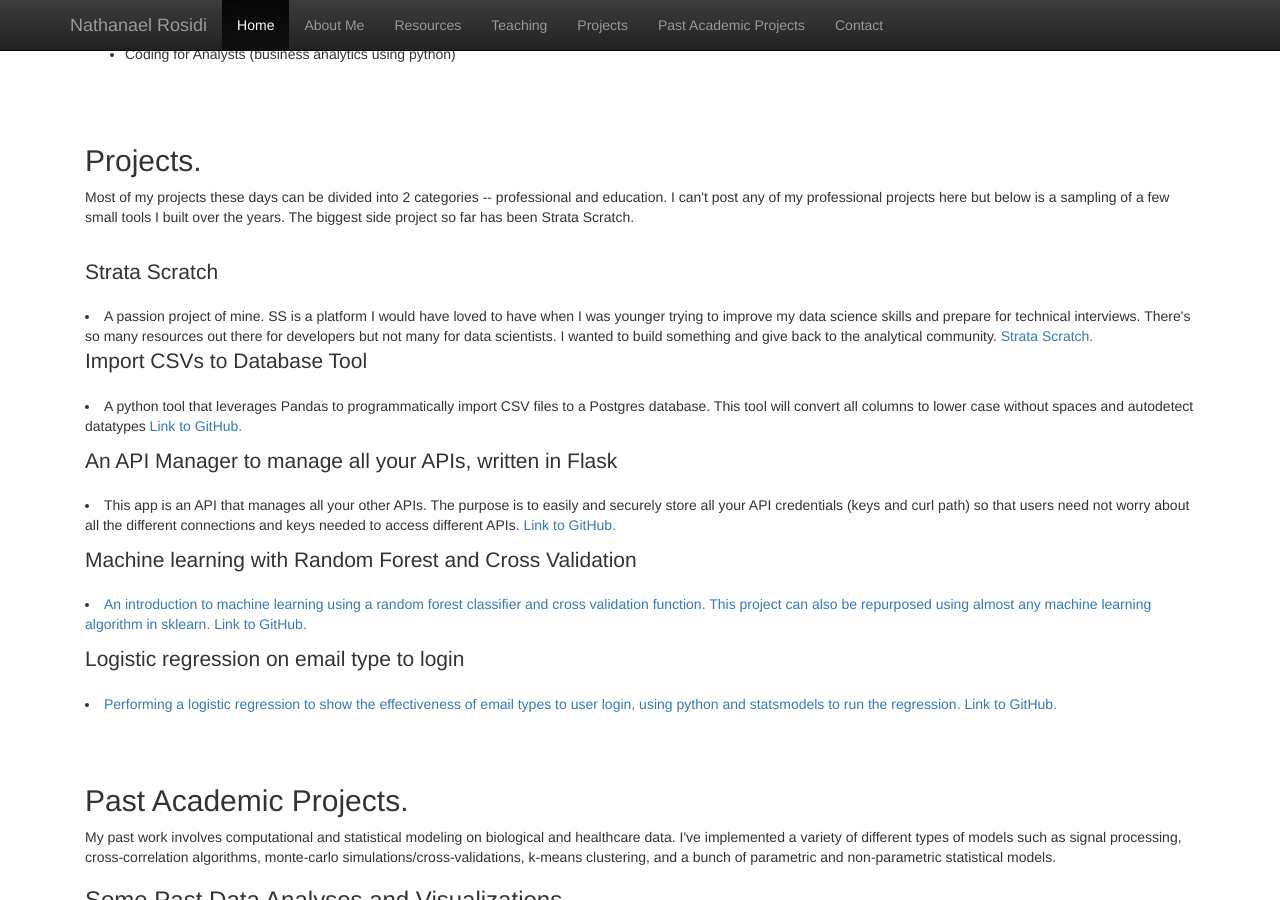
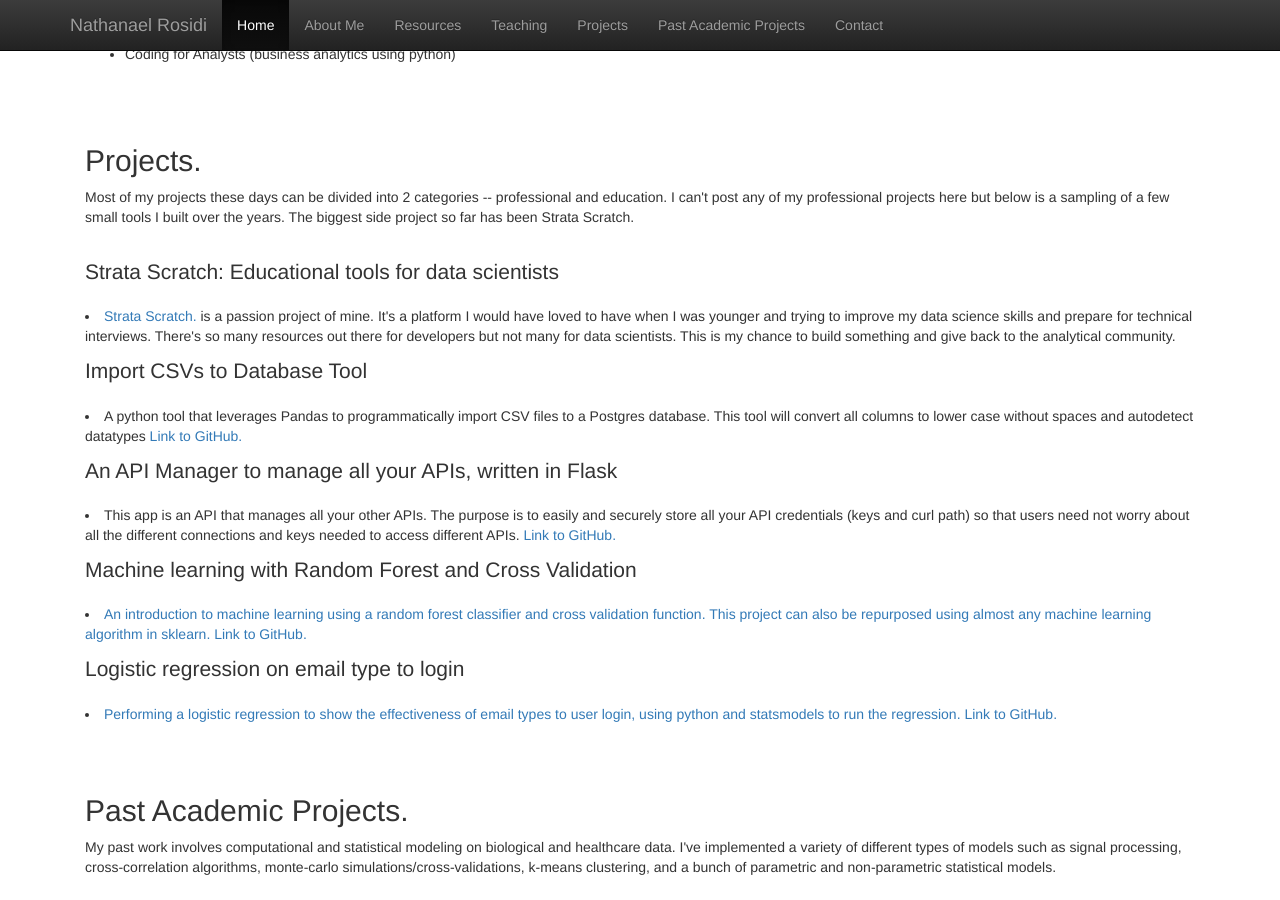
Before and after one commit to nlrosidi/nlrosidi.github.io, a Jekyll site: the page index.html, which Jekyll copies as it is, in a window 1280 px wide and 900 px high, scrolled down 1369 px. Built offline with Jekyll 4.4.1, drawn with Linux system fonts in a browser that asks for light colours; nearby versions of some CDN libraries.

Commit message:
Update index.html

```diff
--- a/index.html
+++ b/index.html
@@ -105,25 +105,20 @@
           <h2 id="project">Projects.</h2>
           <p>Most of my projects these days can be divided into 2 categories -- professional and education. I can't post any of my professional projects here but below is a sampling of a few small tools I built over the years. The biggest side project so far has been Strata Scratch.</p>
 	  <br>
-	  <p class="lead">Strata Scratch</p>
-	  <li>A passion project of mine. SS is a platform I would have loved to have when I was younger trying to improve my data science skills and prepare for technical interviews. There's so many resources out there for developers but not many for data scientists. I wanted to build something and give back to the analytical community.<a target="_blank" href="https://stratascratch.com"> Strata Scratch.</a></li>
+	  <p class="lead">Strata Scratch: Educational tools for data scientists</p>
+	  <li><a target="_blank" href="https://stratascratch.com"> Strata Scratch.</a> is a passion project of mine. It's a platform I would have loved to have when I was younger and trying to improve my data science skills and prepare for technical interviews. There's so many resources out there for developers but not many for data scientists. This is my chance to build something and give back to the analytical community.</li>
+          <p></p>
 	  <p class="lead">Import CSVs to Database Tool</p>
           <li>A python tool that leverages Pandas to programmatically import CSV files to a Postgres database. This tool will convert all columns to lower case without spaces and autodetect datatypes<a target="_blank" href="https://github.com/nlrosidi/csv_to_db"> Link to GitHub.</a></li>
-
 	  <p></p>
-
           <p class="lead">An API Manager to manage all your APIs, written in Flask</p>
           <li>This app is an API that manages all your other APIs. The purpose is to easily and securely store all your API credentials (keys and curl path) so that users need not worry about all the different connections and keys needed to access different APIs.<a target="_blank" href="https://github.com/nlrosidi/api_flask_app"> Link to GitHub.</a></li>
-
           <p></p>
-
           <p class="lead">Machine learning with Random Forest and Cross Validation</p>
           <li><a target="_blank" href="subpages/randomforest_crossvalidation.html">An introduction to machine learning using a random forest classifier and cross
           validation function. This project can also be repurposed using almost any
           machine learning algorithm in sklearn.</a><a target="_blank" href="https://github.com/nlrosidi/randomforest_crossvalidation"> Link to GitHub.</a></li>
-
           <p></p>
-
           <p class="lead">Logistic regression on email type to login</p>
           <li><a target="_blank" href="subpages/logit_emails_to_logins.html">Performing a logistic regression to show the effectiveness of email types to user login, using python and statsmodels to run the regression.</a><a target="_blank" href="https://github.com/nlrosidi/logit_email_types"> Link to GitHub.</a></li>
         </div>
@@ -133,7 +128,6 @@
 	 <p>My past work involves computational and statistical modeling on biological and healthcare data. I've implemented a variety of different types of models such as signal processing, cross-correlation algorithms, monte-carlo simulations/cross-validations, k-means clustering, and a bunch of parametric and non-parametric statistical models.</p>
 	 <p></p>
 	 <h3 id="pastproject_viz">Some Past Data Analyses and Visualizations</h3>
-           <!-- <p class="lead">Some Past Data Analyses and Visualizations</p> -->
         		<div class="col-md-6">
             			<img src="assets/plosone_2011.png" alt="Rosidi Plos One 2011" class="img-responsive">
             			<p><strong>Rosidi NL, PLOS ONE 2011.</strong> Spatial and temporal characteristics of the brain's inflammatory response after an injury.</p>
@@ -143,23 +137,19 @@
           			<p><strong>Rosidi NL, JCBFM 2010.</strong> K-means cluster analysis of blood flow speed based on branch topology.</p>
        			</div>
        </div>
+
        <div class="container-fluid">
-
          <h3 id="pastproject_dissertation">Dissertation</h3>
-	    <!-- <p class="lead">Dissertation</p> -->
-
          <li>Nathanael L. Rosidi, <a target="_blank" href="http://gradworks.umi.com/34/85/3485169.html">"Studies of pathological dynamics after microvascular injury using nonlinear optical methods"</a>. 2011. <a target="_blank" href="https://www.dropbox.com/s/1izbhc59hjdubci/NathanaelRosidi_Dissertation.pdf?dl=0"> Download it here.</a></li>
-
 	 <h3 id="pastproject_pubs">Peer-Reviewed Publications</h3>
-	   <!--<p class="lead top-buffer top-buffer">Peer-Reviewed Publications</p>-->
              <ul>
 	       <li>C. Foerch, <strong>N.L. Rosidi</strong>, F. Schlunk, A. Lauer, F.A. Cianchetti, E. Mandeville, K. Arai, K. Yigitkanli, X. Fan, X. Wang, K. van Leyen, H. Steinmetz, C.B. Schaffer, E.H. Lo, <a target="_blank" href="http://journals.plos.org/plosone/article?id=10.1371/journal.pone.0054203">“Intravenous tPA therapy does not worsen acute intracerebral hemorrhage in mice,” PLoS ONE (2013) 8 (2): e54203</a></li>
   	       <li>V.N. Ngassam, M.C. Howland, A. Sapuri-Butti, <strong>N.L. Rosidi</strong>, A.N. Parikh, <a target="_blank" href="http://pubs.rsc.org/en/content/articlelanding/sm/2012/c2sm00025c#!divAbstract">“A Comparison of Detergent Action on Supported Lipid Monolayers and Bilayers,” Soft Matter (2012) 8, 3734-3738, DOI: 10.1039/C2SM00025C</a></li>
                <li><strong>N.L. Rosidi</strong>, J. Zhou, S. Pattanaik, P. Wang, W. Jin, &nbsp;M. Brophy, N. Nishimura, W.L. Olbricht, C.B. Schaffer, <a target="_blank" href="http://journals.plos.org/plosone/article?id=10.1371/journal.pone.0026612">“Cortical microhemorrhages cause local inflammation but do not trigger widespread dendrite degeneration,” PLoS ONE (2011) 6 (10): e26612</a></li>
                <li>N. Nishimura*, <strong>N.L. Rosidi*</strong>, C. Iadecola and C.B. Schaffer, <a target="_blank" href="http://www.ncbi.nlm.nih.gov/pubmed/20842163">“Limitations of collateral flow after occlusion of a single cortical penetrating arteriole,” Journal of Cerebral Blood Flow &amp; Metabolism (2010) 30, 1914–1927. </a>*authors contributed equally</li>
 	    </ul>
+       </div>
 
-   </div>
        <div class="container-fluid">
          <h2 id="contact">Contact.</h2>
          <p class="lead"><small>nathanrosidi [a] gmail [.] com</small></p>
```
Lines whose indentation alone changed are shown as unchanged.
